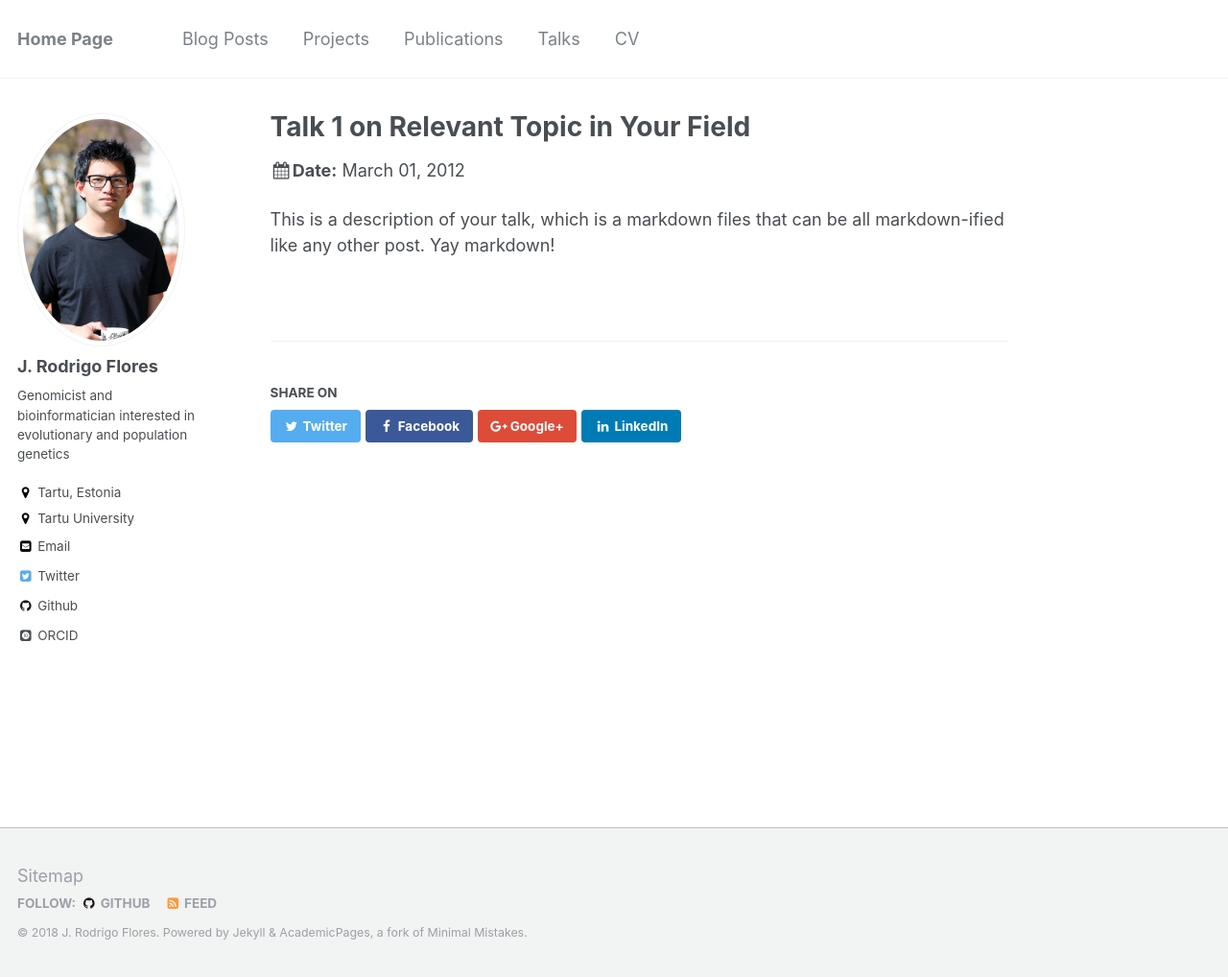
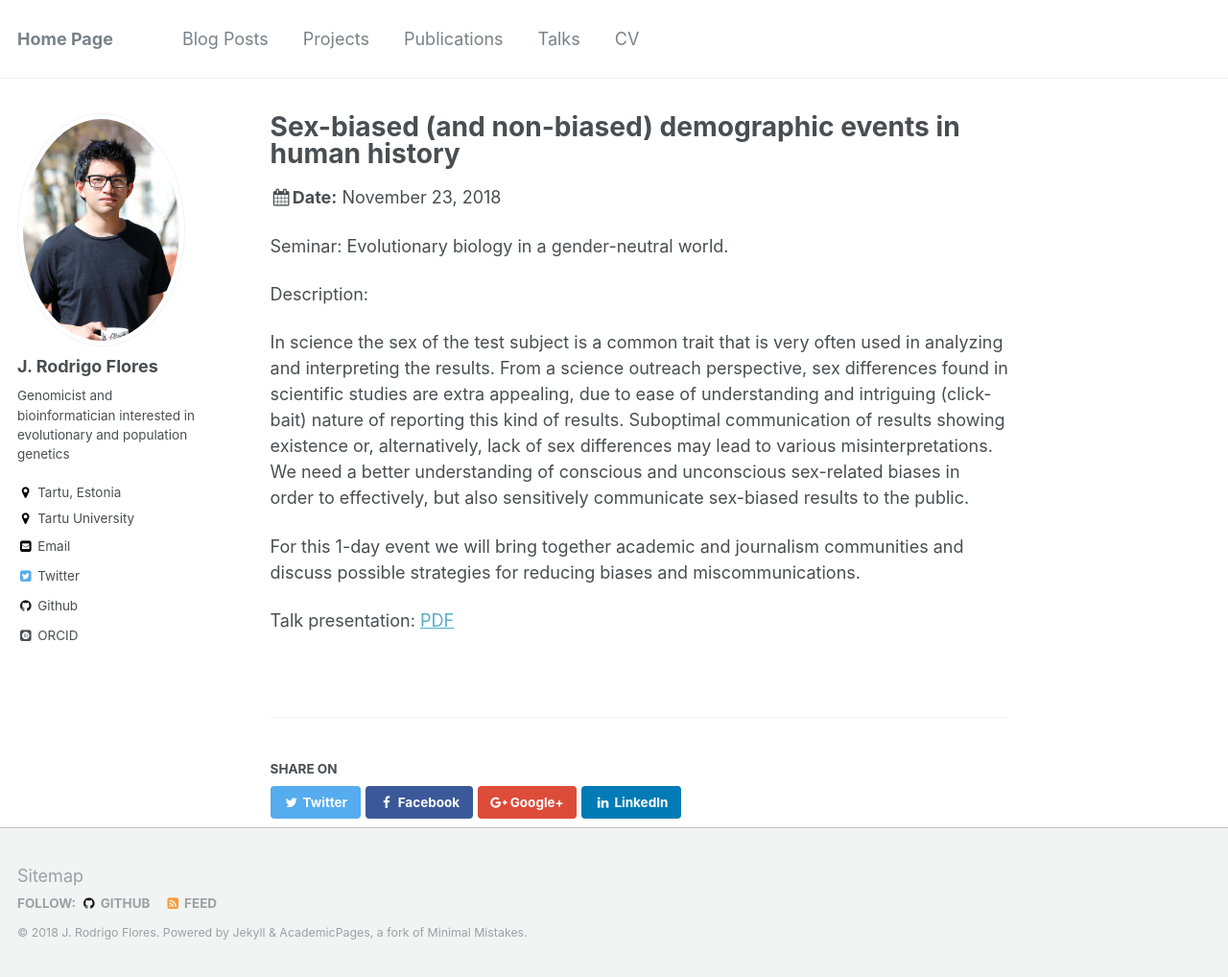
Before and after one commit to JRodrigoF/JRodrigoFlores.github.io, a Jekyll site: the page built from _talks/2012-03-01-talk-1.md, in a window 1280 px wide and 1018 px high. Shown: the whole window at 96% size. Built offline with Jekyll 4.4.1, drawn with Linux system fonts in a browser that asks for light colours; some web fonts are replaced.

Commit message:
Update 2012-03-01-talk-1.md

```diff
--- a/_talks/2012-03-01-talk-1.md
+++ b/_talks/2012-03-01-talk-1.md
@@ -1,11 +1,19 @@
 ---
-title: "Talk 1 on Relevant Topic in Your Field"
+title: "Sex-biased (and non-biased) demographic events in human history"
 collection: talks
 type: "Talk"
 permalink: /talks/2012-03-01-talk-1
-venue: "UC San Francisco, Department of Testing"
-date: 2012-03-01
-location: "San Francisco, California"
+venue: "Museum of Natural History, Tartu University"
+date: 2018-11-23
+location: "Tartu, Estonia"
 ---
 
-This is a description of your talk, which is a markdown files that can be all markdown-ified like any other post. Yay markdown!
+Seminar: Evolutionary biology in a gender-neutral world.
+
+Description:
+
+In science the sex of the test subject is a common trait that is very often used in analyzing and interpreting the results. From a science outreach perspective, sex differences found in scientific studies are extra appealing, due to ease of understanding and intriguing (click-bait) nature of reporting this kind of results. Suboptimal communication of results showing existence or, alternatively, lack of sex differences may lead to various misinterpretations. We need a better understanding of conscious and unconscious sex-related biases in order to effectively, but also sensitively communicate sex-biased results to the public.
+
+For this 1-day event we will bring together academic and journalism communities and discuss possible strategies for reducing biases and miscommunications.
+
+Talk presentation: [PDF]()
```
